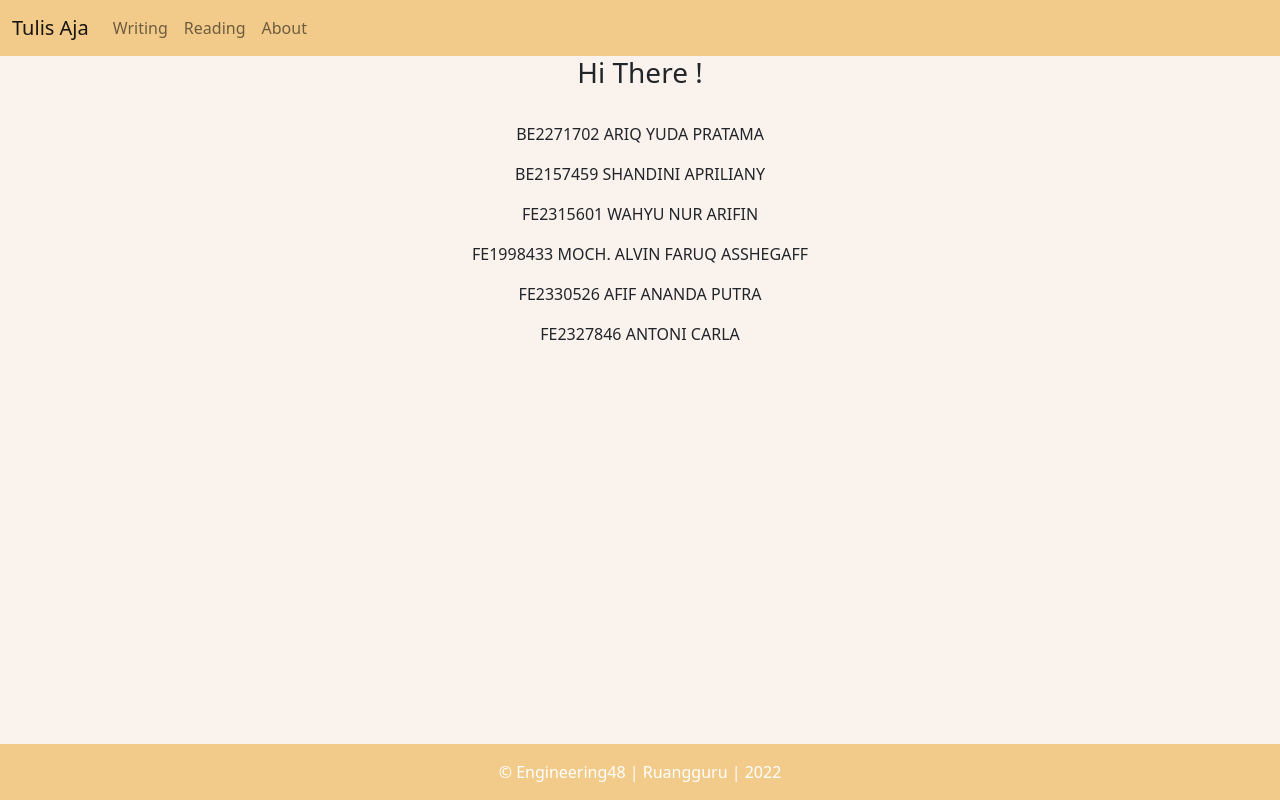
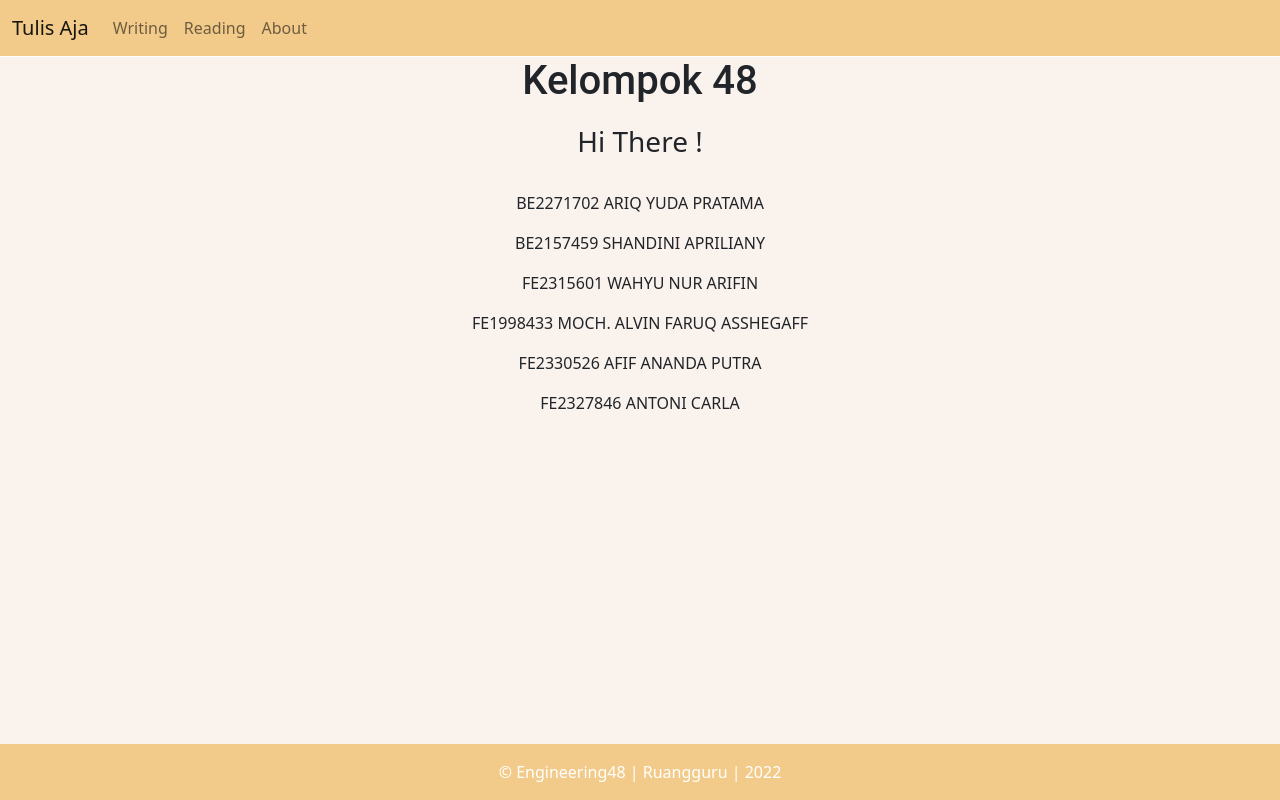
Before and after one commit to rg-km/final-project-engineering-48, a React (Create React App) app in the folder client/: page /about in a window 1280 px wide. Shown: the top 800 px of the page. Built offline with nearby package versions, Linux system fonts and the light colour scheme.

Commit message:
change-styling-landing

```diff
--- a/client/src/components/listArticle.js
+++ b/client/src/components/listArticle.js
@@ -15,7 +15,10 @@ export default function ListArticle(props){
 
       return(
       <div className="listArticle">
-            <h1>List Article</h1>
+        <div style={{ display: "flex", justifyContent: "center", marginTop:"57px" }}>
+        <h1>List Article</h1>
+        </div>
+
           <div id="slider-container">
               <MdChevronLeft size={40} className="icon-left" onClick={slideLeft}/>
               <div id="slider">
--- a/client/src/styles/about.css
+++ b/client/src/styles/about.css
@@ -3,4 +3,8 @@ p{
 }
 h3{
       text-align: center;
+      margin-top: 20px;
 }
+h1{
+      margin-top: 57px;
+}
--- a/client/src/styles/listArticle.css
+++ b/client/src/styles/listArticle.css
@@ -6,6 +6,7 @@
   align-items: center;
   background-color: #FAF2ED;
   margin: 0 auto;
+  margin-top: 70px;
 
 }
 
@@ -23,6 +24,7 @@
 }
 
 h1{
+  margin-top: 200px;
   text-align: center;
   font: 1.75em 'Roboto', sans-serif;
 }
```
